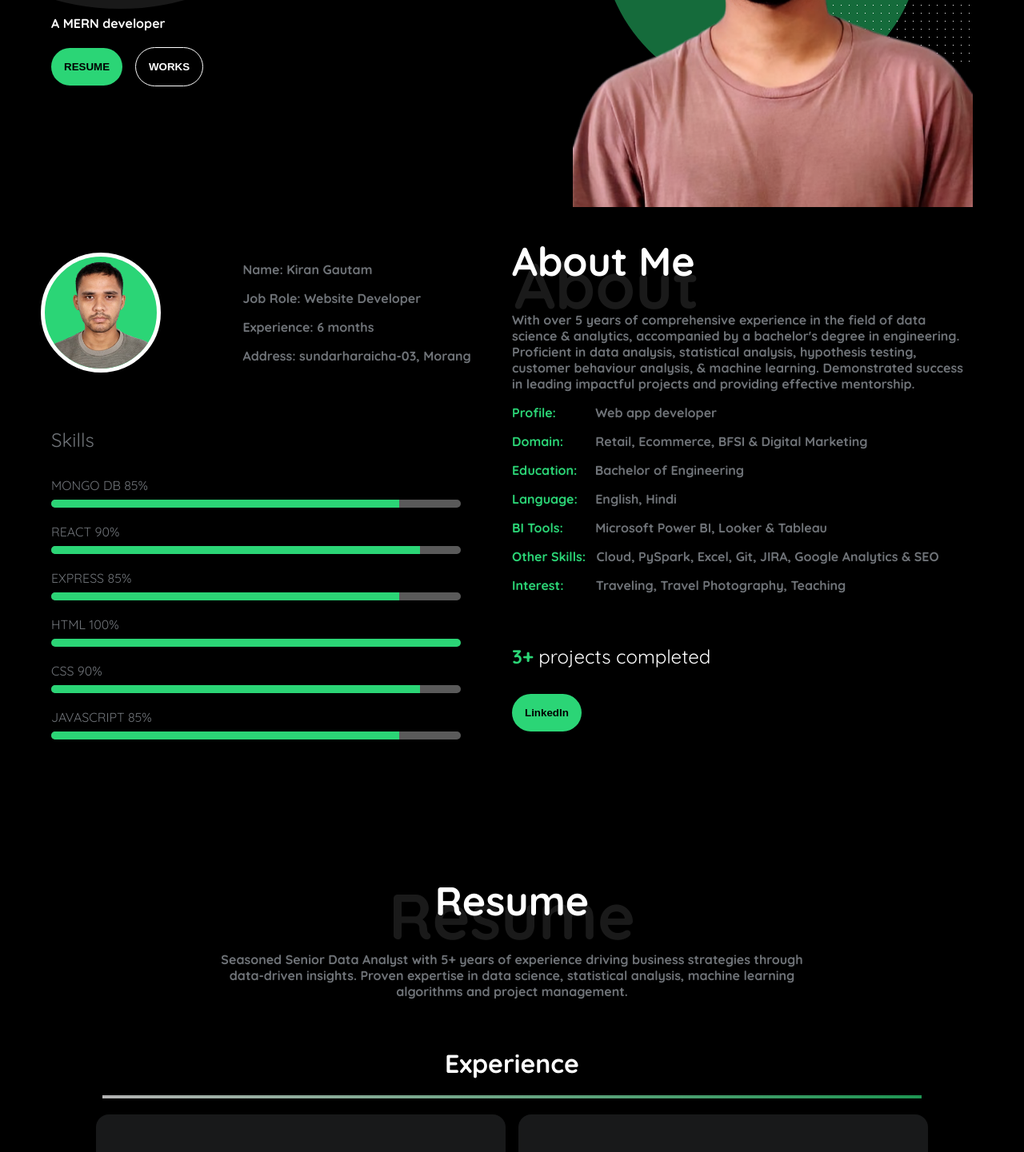
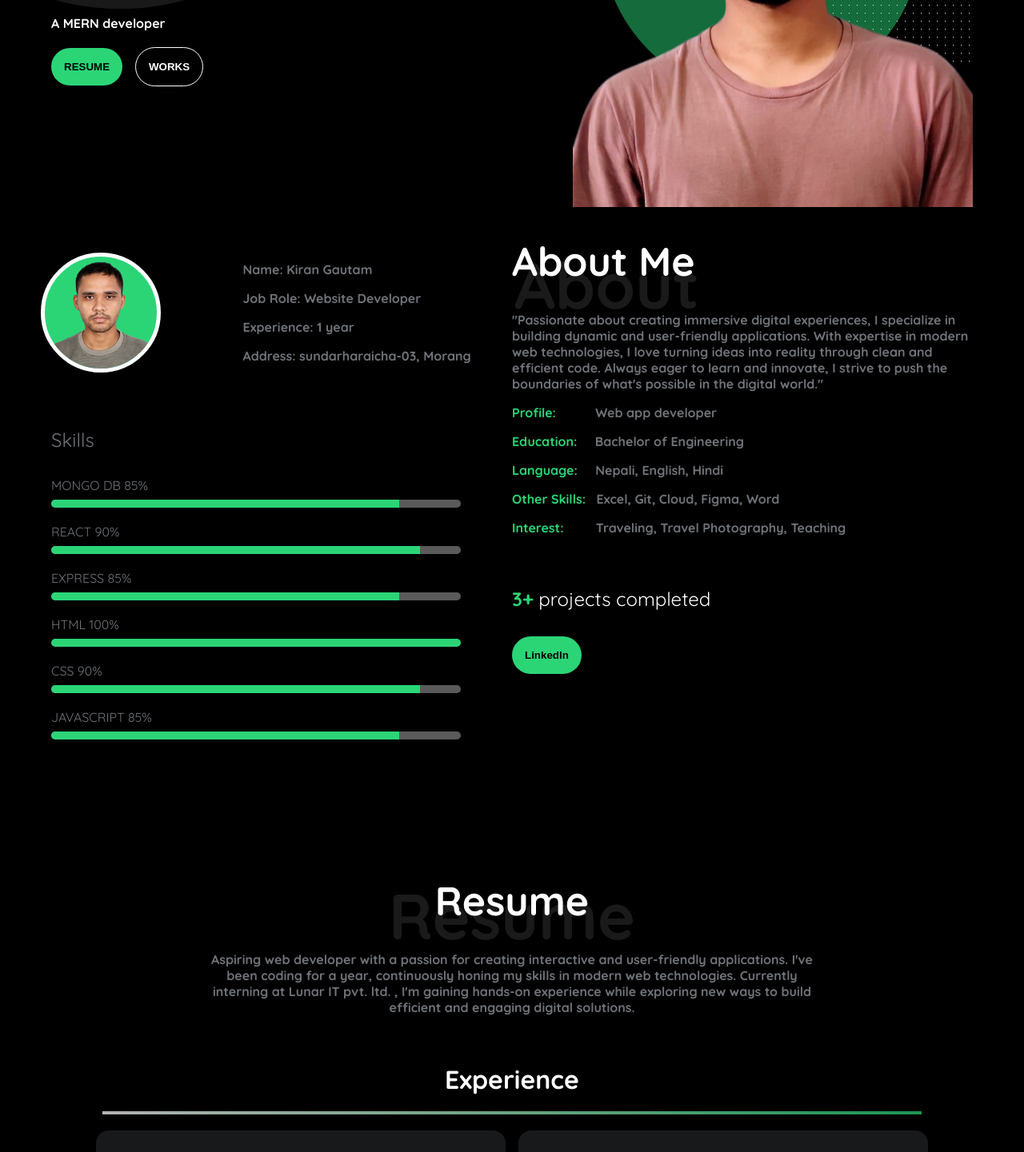
Before and after one commit to evillentenxon/MyPortfolio, a React (Vite) app: page / in a window 1280 px wide. Shown: the part 439-1880 px from the top of the page at 80% size. Built offline with nearby package versions, Linux system fonts and the light colour scheme; a web font is replaced by a local one.

Commit message:
changes some paragraph

```diff
--- a/src/components/About.jsx
+++ b/src/components/About.jsx
@@ -11,7 +11,7 @@ function About() {
           <div className="intro">
             <p>Name: Kiran Gautam</p>
             <p>Job Role: Website Developer</p>
-            <p>Experience: 6 months </p>
+            <p>Experience: 1 year</p>
             <p>Address: sundarharaicha-03, Morang</p>
           </div>
         </div>
@@ -23,38 +23,29 @@ function About() {
       <div className="right">
         <h1>About Me</h1>
         <p>
-          With over 5 years of comprehensive experience in the field of data
-          science & analytics, accompanied by a bachelor's degree in
-          engineering. Proficient in data analysis, statistical analysis,
-          hypothesis testing, customer behaviour analysis, & machine learning.
-          Demonstrated success in leading impactful projects and providing
-          effective mentorship.
+          "Passionate about creating immersive digital experiences, I specialize
+          in building dynamic and user-friendly applications. With expertise in
+          modern web technologies, I love turning ideas into reality through
+          clean and efficient code. Always eager to learn and innovate, I strive
+          to push the boundaries of what's possible in the digital world."
         </p>
         <div className="details">
           <p>
             <span>Profile:</span>{" "}
-            &nbsp;&nbsp;&nbsp;&nbsp;&nbsp;&nbsp;&nbsp;&nbsp;&nbsp;&nbsp;Web app developer
-          </p>
-          <p>
-            <span>Domain:</span>{" "}
-            &nbsp;&nbsp;&nbsp;&nbsp;&nbsp;&nbsp;&nbsp;&nbsp;Retail, Ecommerce,
-            BFSI & Digital Marketing
+            &nbsp;&nbsp;&nbsp;&nbsp;&nbsp;&nbsp;&nbsp;&nbsp;&nbsp;&nbsp;Web app
+            developer
           </p>
           <p>
             <span>Education:</span> &nbsp;&nbsp;&nbsp;&nbsp;Bachelor of
             Engineering
           </p>
           <p>
-            <span>Language:</span> &nbsp;&nbsp;&nbsp;&nbsp;English, Hindi
+            <span>Language:</span> &nbsp;&nbsp;&nbsp;&nbsp;Nepali, English,
+            Hindi
           </p>
           <p>
-            <span>BI Tools:</span>
-            &nbsp;&nbsp;&nbsp;&nbsp;&nbsp;&nbsp;&nbsp;&nbsp;&nbsp;Microsoft
-            Power BI, Looker & Tableau
-          </p>
-          <p>
-            <span>Other Skills:</span>&nbsp;&nbsp;&nbsp;Cloud, PySpark, Excel,
-            Git, JIRA, Google Analytics & SEO
+            <span>Other Skills:</span>&nbsp;&nbsp;&nbsp;Excel, Git, Cloud,
+            Figma, Word
           </p>
           <p>
             <span>Interest:</span>
@@ -130,8 +121,8 @@ const Div = styled.div`
         font-weight: normal;
         font-size: 1.5rem;
       }
-      span{
-        color: ${({theme})=>theme.colors.Pcolor};
+      span {
+        color: ${({ theme }) => theme.colors.Pcolor};
       }
     }
   }
--- a/src/components/Header.jsx
+++ b/src/components/Header.jsx
@@ -85,7 +85,7 @@ const Div = styled.div`
   position: sticky;
   top: 0;
   z-index: 999;
-  background: rgba(0, 0, 0,0.5);
+  background: rgba(0, 0, 0, 0.5);
   backdrop-filter: blur(6.7px);
   box-shadow: 0px 4px 4px rgba(146, 161, 176, 0.15);
 
--- a/src/components/Resume.jsx
+++ b/src/components/Resume.jsx
@@ -1,6 +1,6 @@
 import React, { useEffect, useState, useRef } from "react";
 import styled from "styled-components";
-import Education from "../components/subComponents/Education"
+import Education from "../components/subComponents/Education";
 
 function Resume() {
   const [isVisible, setIsVisible] = useState(false);
@@ -27,10 +27,11 @@ function Resume() {
       <div className="title">
         <h1>Resume</h1>
         <p>
-          Seasoned Senior Data Analyst with 5+ years of experience driving
-          business strategies through data-driven insights. Proven expertise in
-          data science, statistical analysis, machine learning algorithms and
-          project management.
+          Aspiring web developer with a passion for creating interactive and
+          user-friendly applications. I've been coding for a year, continuously
+          honing my skills in modern web technologies. Currently interning at
+          Lunar IT pvt. ltd. , I'm gaining hands-on experience while exploring new ways to
+          build efficient and engaging digital solutions.
         </p>
         <br />
         <br />
@@ -70,7 +71,7 @@ function Resume() {
           </div>
         </div>
       </div>
-      <Education/>
+      <Education />
     </Div>
   );
 }
@@ -129,22 +130,21 @@ const Div = styled.div`
       gap: 1rem;
       margin: 0 auto;
 
-
       .exp {
         box-sizing: border-box;
         border: none;
-        background-color: ${({theme})=>theme.colors.bg};
+        background-color: ${({ theme }) => theme.colors.bg};
         width: 40vw;
         padding: 1.5rem;
         border-radius: 1rem;
         animation: in 1s ease 1;
 
-        @keyframes in{
-          from{
+        @keyframes in {
+          from {
             transform: translateY(5rem);
             opacity: 0;
           }
-          to{
+          to {
             transform: translateY(0);
             opacity: 1;
           }
```
